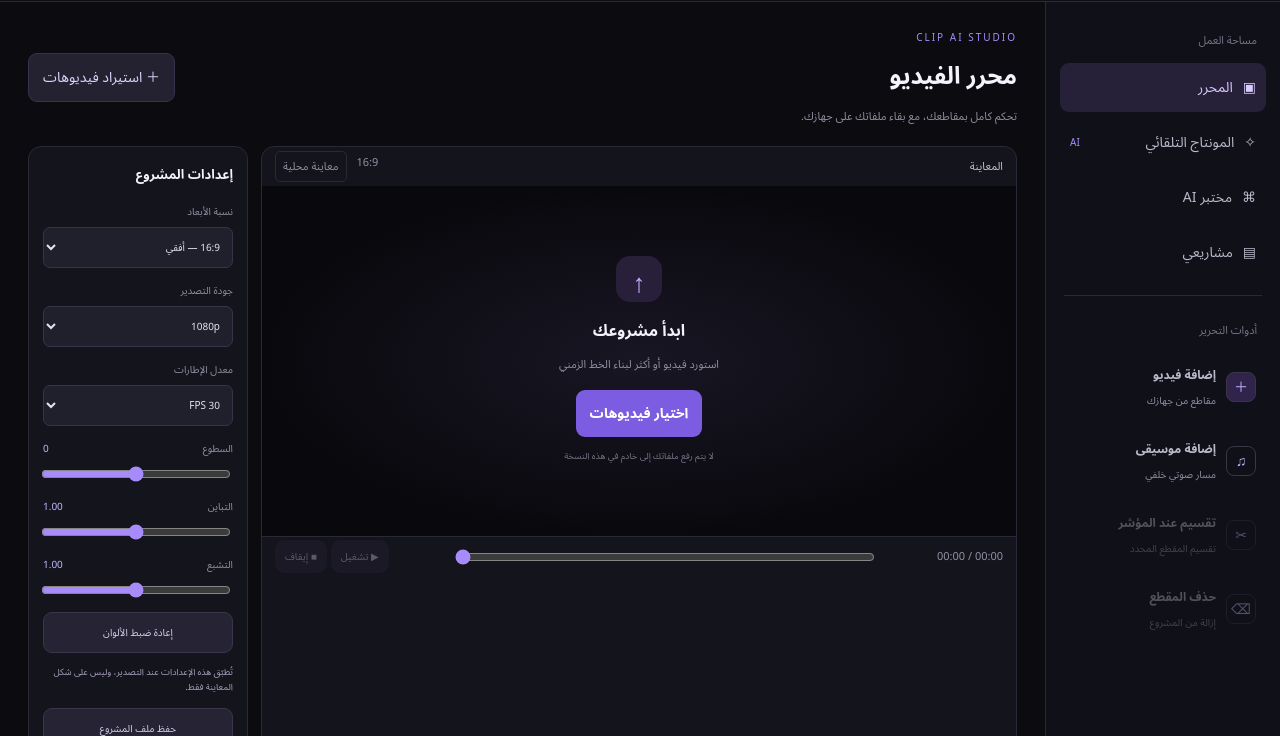
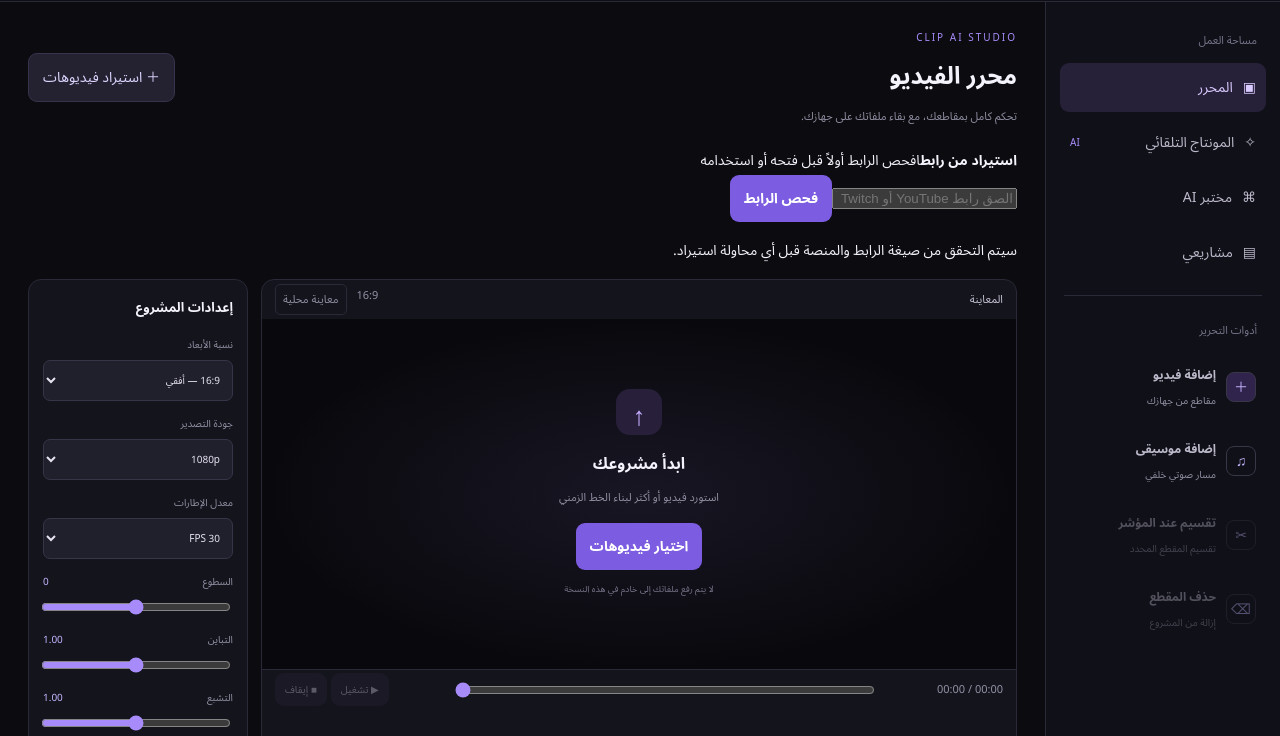
Before and after one commit to com777p-svg/CLIP-AI2, a website built with Vite: page web/index.html in a window 1280 px wide. Shown: the part 64-800 px from the top of the page. Built offline with nearby package versions, Linux system fonts and the light colour scheme.

Commit message:
Add secure video URL inspection UI

```diff
--- a/web/index.html
+++ b/web/index.html
@@ -31,6 +31,11 @@
       </aside>
       <section class="workspace">
         <div class="workspace-heading"><div><div class="eyebrow">CLIP AI STUDIO</div><h1 id="pageTitle">محرر الفيديو</h1><p id="pageSubtitle">تحكم كامل بمقاطعك، مع بقاء ملفاتك على جهازك.</p></div><button class="new-project" id="addMediaTop">＋ استيراد فيديوهات</button></div>
+        <section class="url-import-panel" aria-labelledby="urlImportTitle">
+          <div class="url-import-copy"><b id="urlImportTitle">استيراد من رابط</b><span>افحص الرابط أولاً قبل فتحه أو استخدامه</span></div>
+          <div class="url-import-controls"><input id="videoUrlInput" type="url" inputmode="url" maxlength="2048" placeholder="الصق رابط YouTube أو Twitch أو منصة أخرى" aria-label="رابط الفيديو"><button class="primary-btn" id="inspectUrlBtn" type="button">فحص الرابط</button></div>
+          <p id="urlImportStatus" class="url-import-status" role="status" aria-live="polite">سيتم التحقق من صيغة الرابط والمنصة قبل أي محاولة استيراد.</p>
+        </section>
         <section class="editor-grid">
           <div class="preview-panel">
             <div class="panel-top"><span>المعاينة</span><div class="preview-meta"><span id="ratioLabel">16:9</span><span class="quality-pill">معاينة محلية</span></div></div>
```
